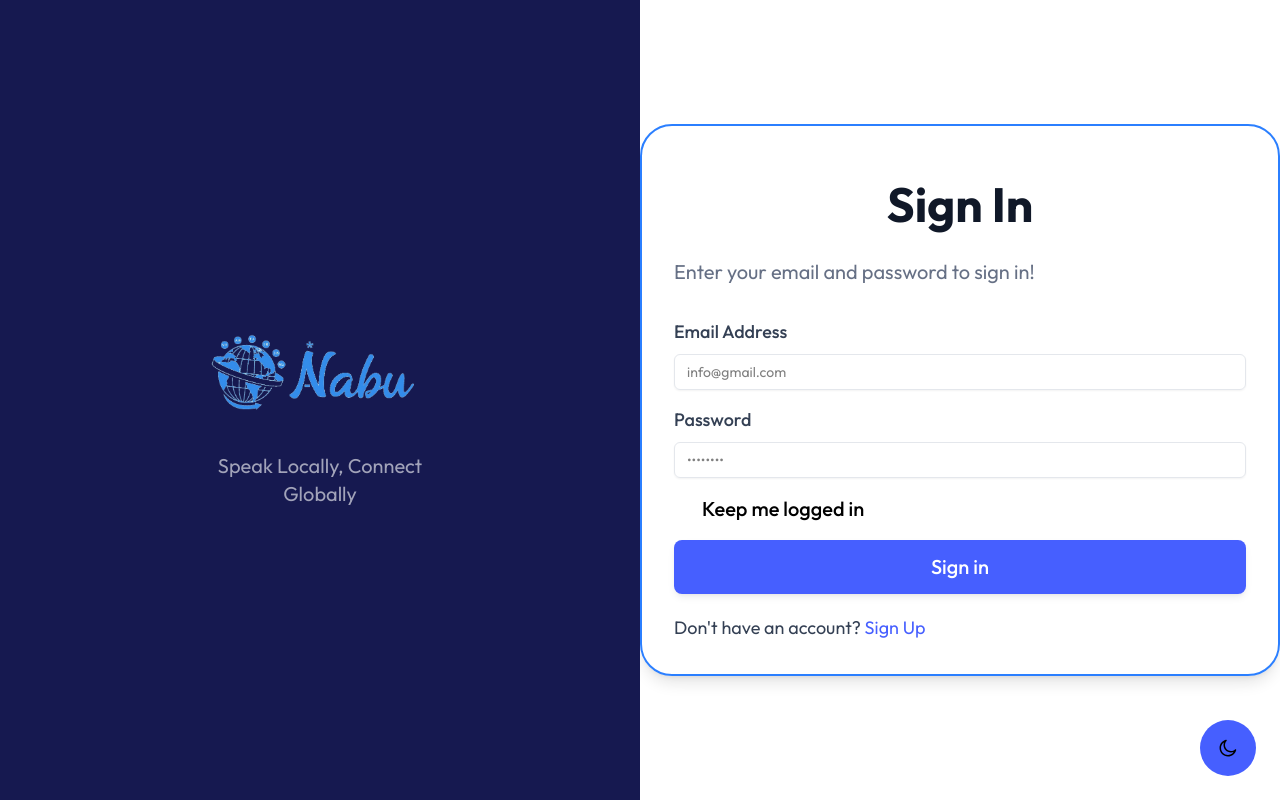
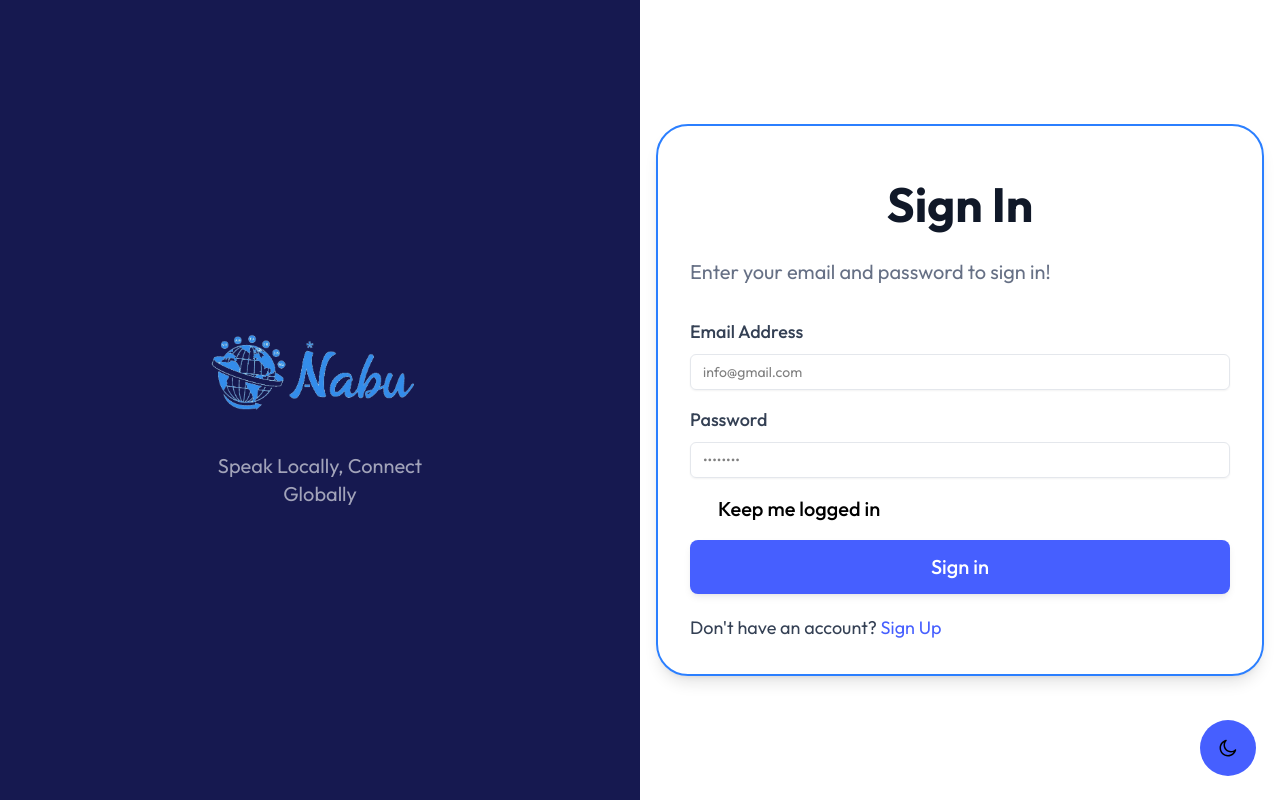
Before and after one commit to nabu-ai/nabu-web, a Next.js app: page /nabu-web/signin in a window 1280 px wide. Built offline with nearby package versions, Linux system fonts and the light colour scheme; no server answers.

Commit message:
Checkbox css fix

```diff
--- a/app/guest/page.tsx
+++ b/app/guest/page.tsx
@@ -2,7 +2,7 @@
 import React from "react";
 import { useSearchParams } from "next/navigation";
 import { GuestMeetingForm } from "./components/GuestMeetingForm";
-import { Label } from "@/components/ui/label";
+
 export default function MeetingPage() {
     const searchParams = useSearchParams();
     const id = searchParams.get("id");
--- a/components/auth/components/AuthWrapper.tsx
+++ b/components/auth/components/AuthWrapper.tsx
@@ -32,7 +32,7 @@ export default function AuthWrapper({
                     </div>
                 </div>
             </div>
-            <div className="flex flex-col flex-1 lg:w-1/2 w-full overflow-auto">
+            <div className="flex flex-col flex-1 lg:w-1/2 w-full overflow-auto px-4">
                 <div className="flex flex-col justify-center flex-1 w-full max-w-2xl mx-auto">
                     <div className="p-8 rounded-4xl border-2 border-blue-500 shadow-lg">
 
--- a/components/ui/checkbox/Checkbox.tsx
+++ b/components/ui/checkbox/Checkbox.tsx
@@ -14,7 +14,10 @@ function Checkbox({
     <CheckboxPrimitive.Root
       data-slot="checkbox"
       className={cn(
-        "peer border-input dark:bg-input/30 data-[state=checked]:bg-primary data-[state=checked]:text-primary-foreground dark:data-[state=checked]:bg-primary data-[state=checked]:border-primary focus-visible:border-ring focus-visible:ring-ring/50 aria-invalid:ring-destructive/20 dark:aria-invalid:ring-destructive/40 aria-invalid:border-destructive size-4 shrink-0 rounded-[4px] border shadow-xs transition-shadow outline-none focus-visible:ring-[3px] disabled:cursor-not-allowed disabled:opacity-50",
+        "peer text-theme-lg border-gray-300 dark:bg-gray-700 data-[state=checked]:bg-transparent data-[state=checked]:text-gray-800 dark:data-[state=checked]:bg-gray-900",
+        " dark:data-[state=checked]:text-white focus-visible:border-3 focus-visible:ring-brand-500/10 aria-invalid:ring-error-500/20 dark:aria-invalid:aria-invalid:ring-error-500/40",
+        " aria-invalid:border-error-500 size-4 shrink-0 rounded-[4px] border shadow-xs transition-shadow outline-none focus-visible:ring-[3px] disabled:cursor-not-allowed disabled:opacity-50",
+        "border-2 mt-1 checked:bg-blue-800 checked:border-0 shrink-0 w-6 h-6  focus:ring-blue-500 dark:focus:ring-blue-600 dark:ring-offset-gray-800 focus:ring-2 ",
         className
       )}
       {...props}
```
